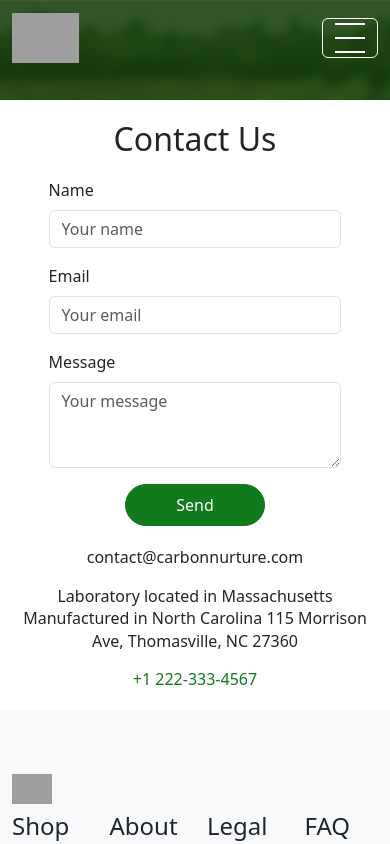
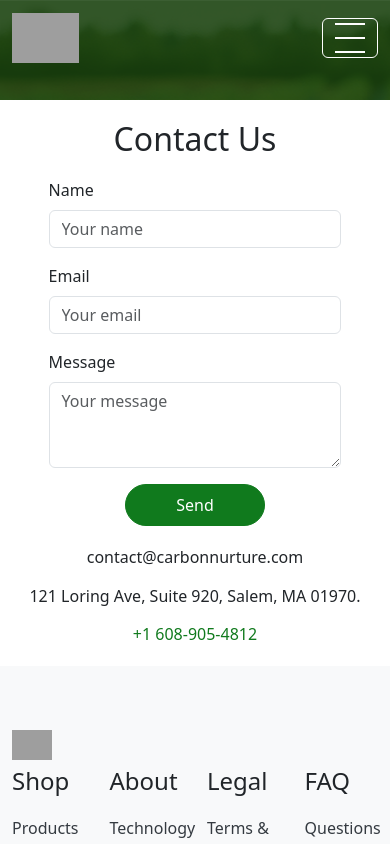
Before and after one commit to itcarbonnurture/carbon_nurture, a Nuxt app: page /contact in a window 390 px wide. Shown: the top 844 px of the page. Built offline with nearby package versions, Linux system fonts and the light colour scheme; grey boxes are pictures that could not be loaded.

Commit message:
add phone

```diff
--- a/components/ContactForm.vue
+++ b/components/ContactForm.vue
@@ -65,11 +65,10 @@
 <div class="contact-info">
     <p>contact@carbonnurture.com</p>
     <p>
-      Laboratory located in Massachusetts<br>
-      Manufactured in North Carolina 115 Morrison Ave, Thomasville, NC 27360
+      121 Loring Ave, Suite 920, Salem, MA 01970.
     </p>
     <p>
-      <a href="tel:+12223334567" class="cell-contact">+1 222-333-4567</a>
+      <a href="tel:+1 608-905-4812" class="cell-contact">+1 608-905-4812</a>
     </p>
   </div>
 </template>
--- a/pages/index.vue
+++ b/pages/index.vue
@@ -105,11 +105,11 @@ for generations to come.</h4>
  <!-- desctop btn -->
 <div class="d-flex align-items-center justify-content-center my-4 desctop-btn">
   <!-- Вся кнопка теперь является ссылкой -->
-  <a href="tel:+12223334567" class="call-btn d-flex align-items-center text-decoration-none">
+  <a href="tel:+1 608-905-4812" class="call-btn d-flex align-items-center text-decoration-none">
     <!-- Левая часть с текстом -->
     <div class="d-flex align-items-center px-3">
       <i class="bi bi-telephone-forward me-2 text-white fs-3"></i>
-      <span class="text-white">Try our product now: <strong>+1 222-333-4567</strong></span>
+      <span class="text-white">Try our product now: <strong>+1 608-905-4812</strong></span>
     </div>
 
     <!-- Текст кнопки -->
@@ -121,11 +121,11 @@ for generations to come.</h4>
  <!-- mobail btn -->
 <div class="d-flex align-items-center justify-content-center my-4 mobail-btn3">
   <!-- Вся кнопка теперь является ссылкой -->
-  <a href="tel:+12223334567" class="call-btn2 d-flex align-items-center text-decoration-none">
+  <a href="tel:+1 608-905-4812" class="call-btn2 d-flex align-items-center text-decoration-none">
     <!-- Левая часть с текстом -->
     <div class="d-flex align-items-center px-3">
       <i class="bi bi-telephone-forward me-2 text-white fs-3"></i>
-      <span class="text-white">Try our product now: <strong><br class="mobile-break">+1 222-333-4567</strong></span>
+      <span class="text-white">Try our product now: <strong><br class="mobile-break">+1 608-905-4812</strong></span>
     </div>
 
     <!-- Текст кнопки -->
@@ -149,10 +149,10 @@ for generations to come.</h4>
     <!-- Desctop btn-->
   <div class="position-absolute start-50 translate-middle-x" style="top: 65%;">
   <!-- Вся кнопка теперь является ссылкой -->
-  <a href="tel:+12223334567" class="call-btn2 d-flex align-items-center text-decoration-none">
+  <a href="tel:+1 608-905-4812" class="call-btn2 d-flex align-items-center text-decoration-none">
     <!-- Левая часть с текстом -->
     <div class="d-flex align-items-center px-3">
-      <span class="text-white">Try our product now: <strong><br class="mobile-break">+1 222-333-4567</strong></span>
+      <span class="text-white">Try our product now: <strong><br class="mobile-break">+1 608-905-4812</strong></span>
     </div>
 
     <!-- Текст кнопки -->
@@ -175,11 +175,11 @@ for generations to come.</h4>
     <!-- Левая часть с текстом -->
     <div class="d-flex align-items-center px-3">
       <i class="bi bi-telephone-forward me-2 text-white fs-3"></i>
-      <span class="text-white">Try our product now: <strong><br>+1 222-333-4567</strong></span>
+      <span class="text-white">Try our product now: <strong><br>+1 608-905-4812</strong></span>
     </div>
 
     <!-- Кнопка "Call now" -->
-    <a href="tel:+12223334567" class="call-action">
+    <a href="tel:+1 608-905-4812" class="call-action">
       Call now <i class="bi bi-arrow-right-circle ms-1 fs-3"></i>
     </a>
   </div>
```
